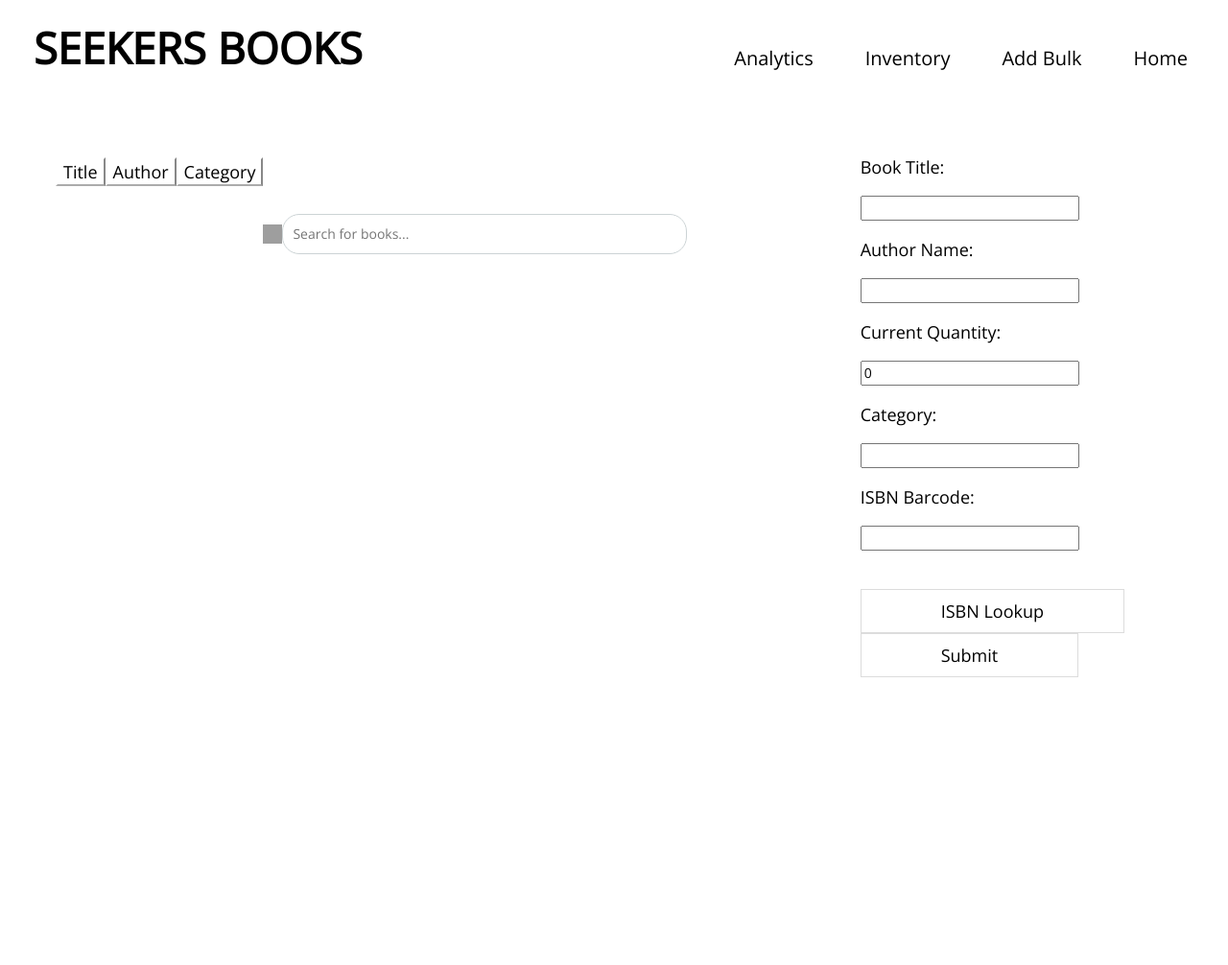
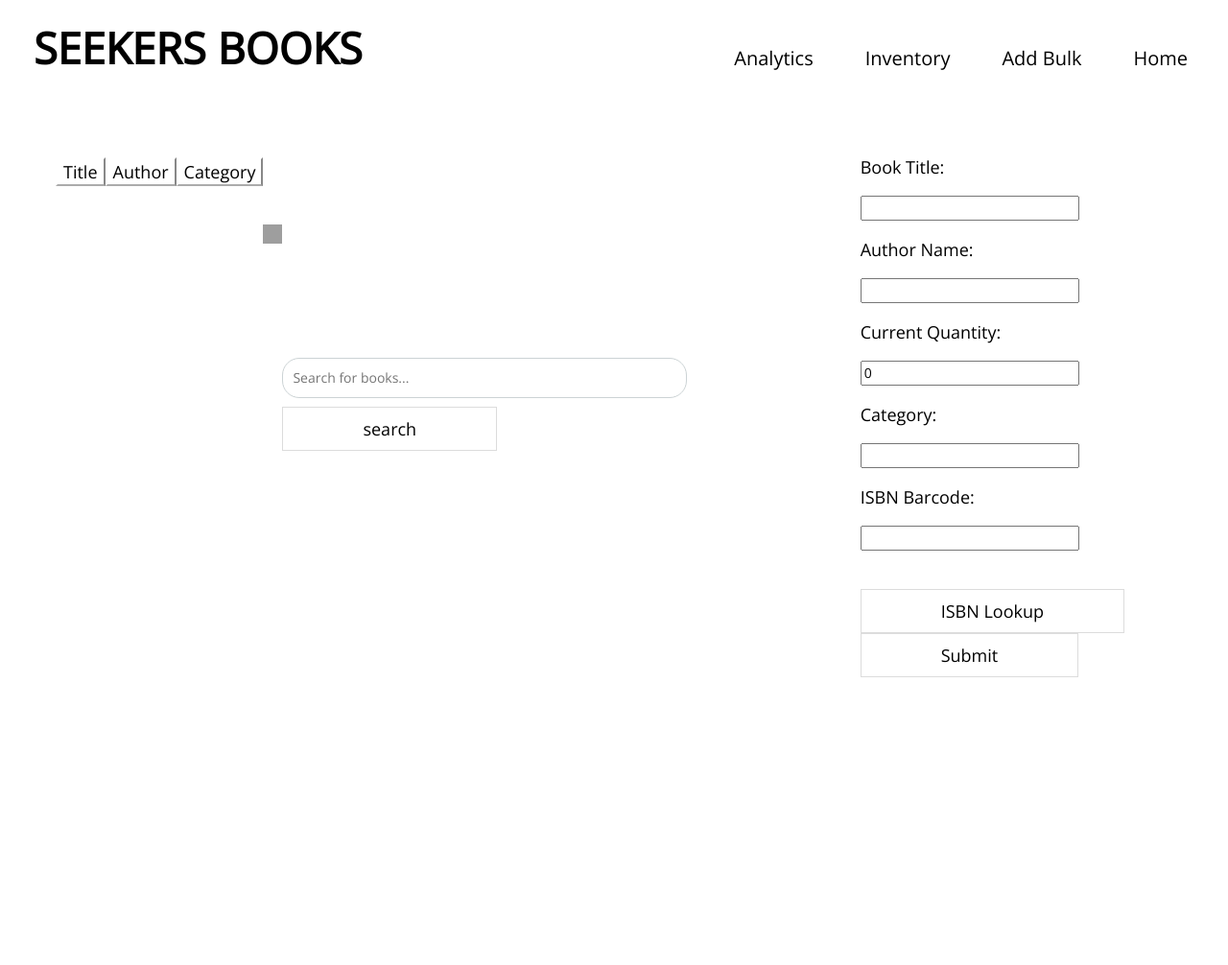
Before and after one commit to arminale/Seekers, a Django app: page /inventory/ in a window 1280 px wide. Shown: the whole page at 96% size. Run offline with Django 3.2, Linux system fonts and the light colour scheme; data comes from the database, SQL or seed files in the repository; grey boxes are pictures that could not be loaded.

Commit message:
search implemented

```diff
--- a/inventory/templates/inventory/index.html
+++ b/inventory/templates/inventory/index.html
@@ -39,7 +39,11 @@
    <a href="#contact">Contact</a>  -->
 
         <img src="http://www.stickpng.com/assets/images/585e4ae9cb11b227491c3394.png" alt="Smiley face" width="20" height="20" >
-        <input type="text" size="50" placeholder="Search for books... ">
+        <form action="" method="POST">
+            {% csrf_token %}
+            <input type="text" name="search_term" size="50" placeholder="Search for books... " value ="{% if search_term %}{{search_term}}{% endif %}"><br>
+            <input type="submit" name="search" value="search">
+        </form>
     </div>
 
    <form action="" method= "POST" >
@@ -64,6 +68,14 @@
        <input type="submit" name="add_button" value="Submit" >
     </form>
 
+    {% if found_results %}
+    <br>
+    <ul>
+        {% for book in results %}
+            <li>{{book.book_name}}</li>
+        {% endfor %}
+    </ul>
+    {% endif %}
     <p>&nbsp;&nbsp;&nbsp;&nbsp;&nbsp;&nbsp;&nbsp;&nbsp;&nbsp;&nbsp;&nbsp;&nbsp;&nbsp;&nbsp;&nbsp;&nbsp;&nbsp;&nbsp;&nbsp;&nbsp;&nbsp;</p>
 </body>
 
--- a/inventory/views.py
+++ b/inventory/views.py
@@ -18,6 +18,16 @@
 
     categories = list(set(Book.objects.all().values_list('category', flat=True)))
     returns['categories'] = categories
+    searchTerm = request.POST.get('search_term')
+    returns['search_term'] = searchTerm
+
+    if searchTerm != None:
+        results = Book.objects.filter(book_name__startswith=searchTerm)
+        print results
+        found_results = len(results) != 0
+        returns['found_results'] = found_results
+        if found_results:
+            returns['results'] = results
 
     if request.method == "POST":
         if request.POST.get('add_button') != None:
```
Also changed, not shown: 1 other file.
